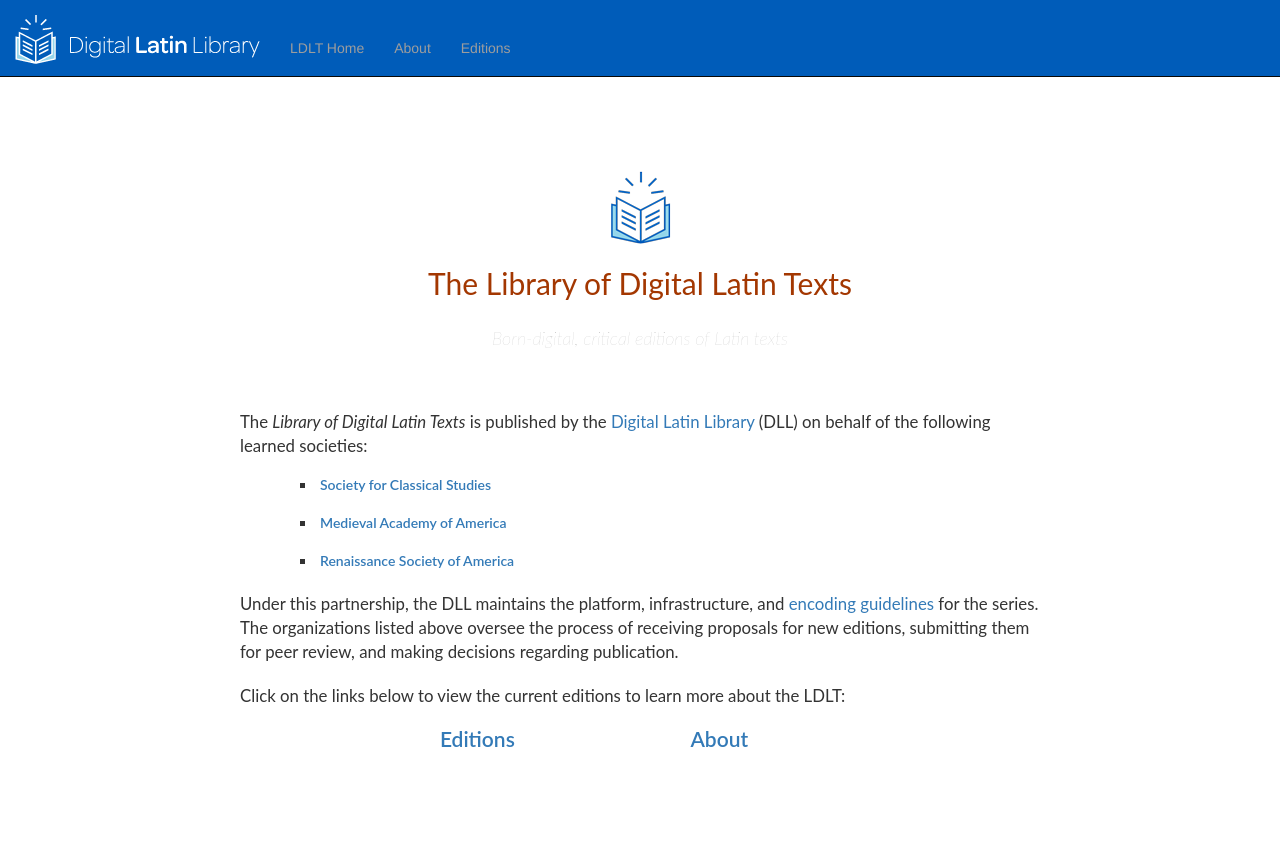
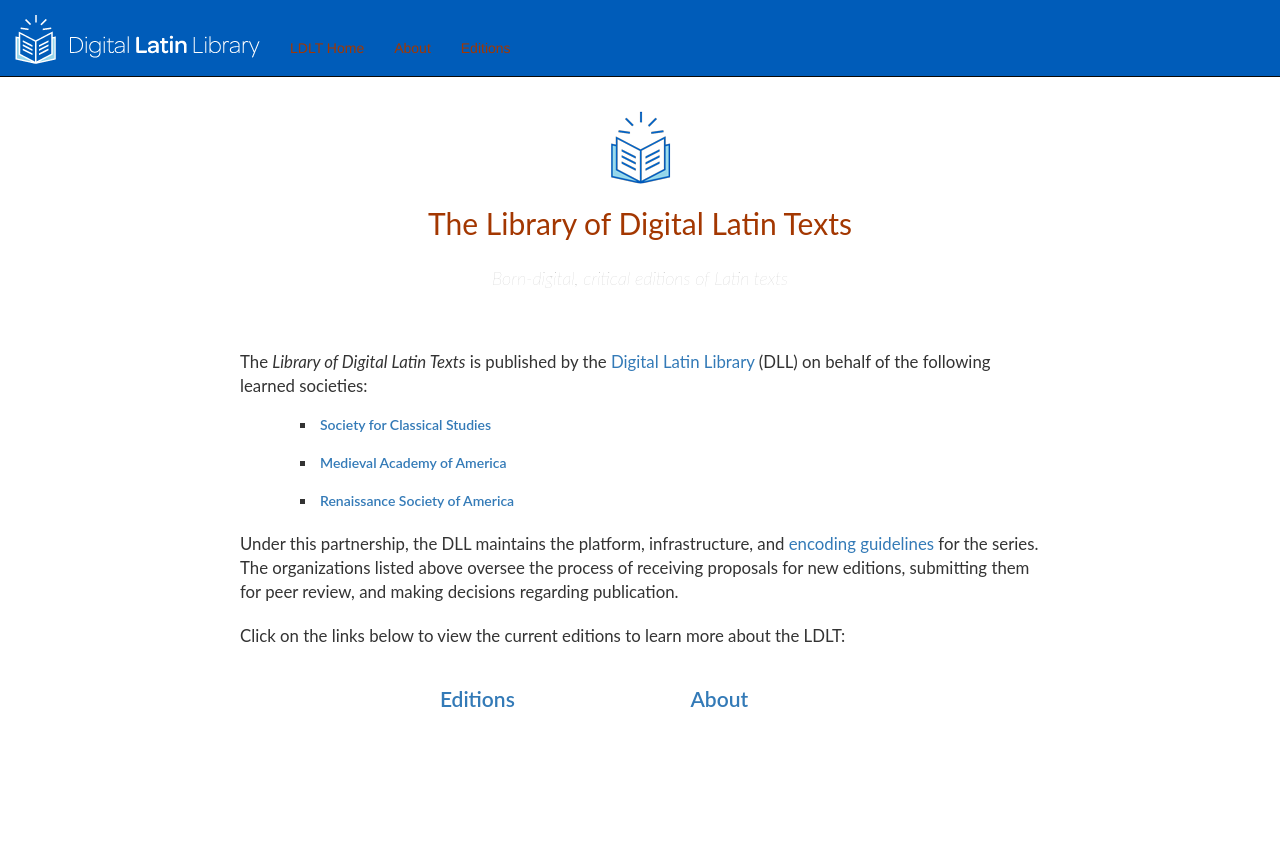
Before and after one commit to DigitalLatin/LDLT-reading-room, a Django app: page / in a window 1280 px wide. After the commit the page ends 707 px from the top, so only its background shows below. Run offline with Django 3.2, Linux system fonts and the light colour scheme; some libraries are stand-ins or nearby versions.

Commit message:
Updating dll.css to change color of nav links.

```diff
--- a/library/static/library/css/dll.css
+++ b/library/static/library/css/dll.css
@@ -9,10 +9,12 @@
   height: 77px;
   background-color: #005cb9;
 }
+
 div.jumbotron {
   background-color: #fff;
   padding: 4rem 1rem;
 }
+
 div.container {
   width: 100%;
 }
@@ -21,9 +23,20 @@
   padding-top: 23px;
 }
 
+/*****************
+Navbar links
+******************/
+.navbar-inverse .navbar-nav > li > a {
+  color: #A33701;
+}
+
+.navbar-inverse .navbar-nav > li > a:focus, .navbar-inverse .navbar-nav > li > a:hover {
+  color: #fff;
+}
+
 /* Div for content on the home page. */
 div#maintext {
-  margin-top: 80px;
+  margin-top: 20px;
   margin-right:auto;
   margin-left: auto;
   width: 800px;
@@ -131,6 +144,7 @@
 #maintext ul.splash-links {
   list-style-type: none;
   text-align: center;
+  padding-top: 20px;
 }
 
 #maintext ul li.splash-links {
```
